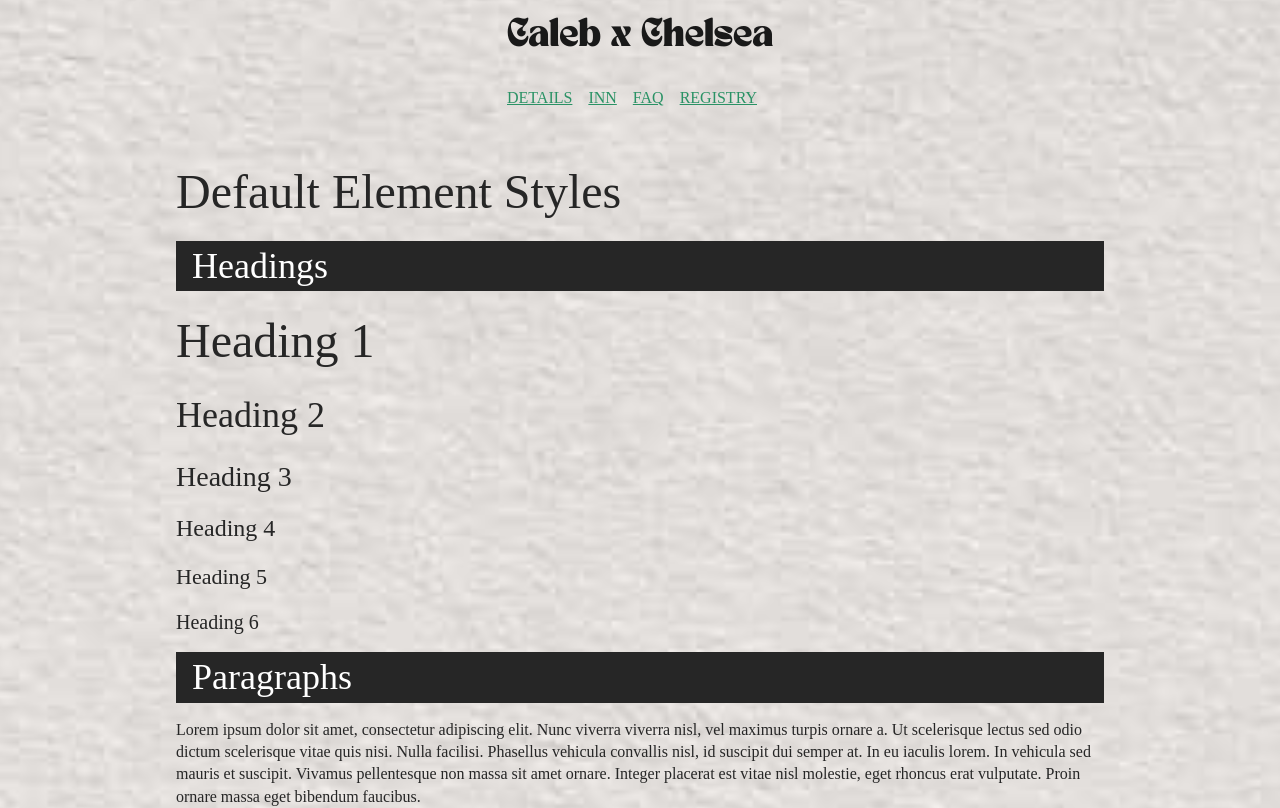
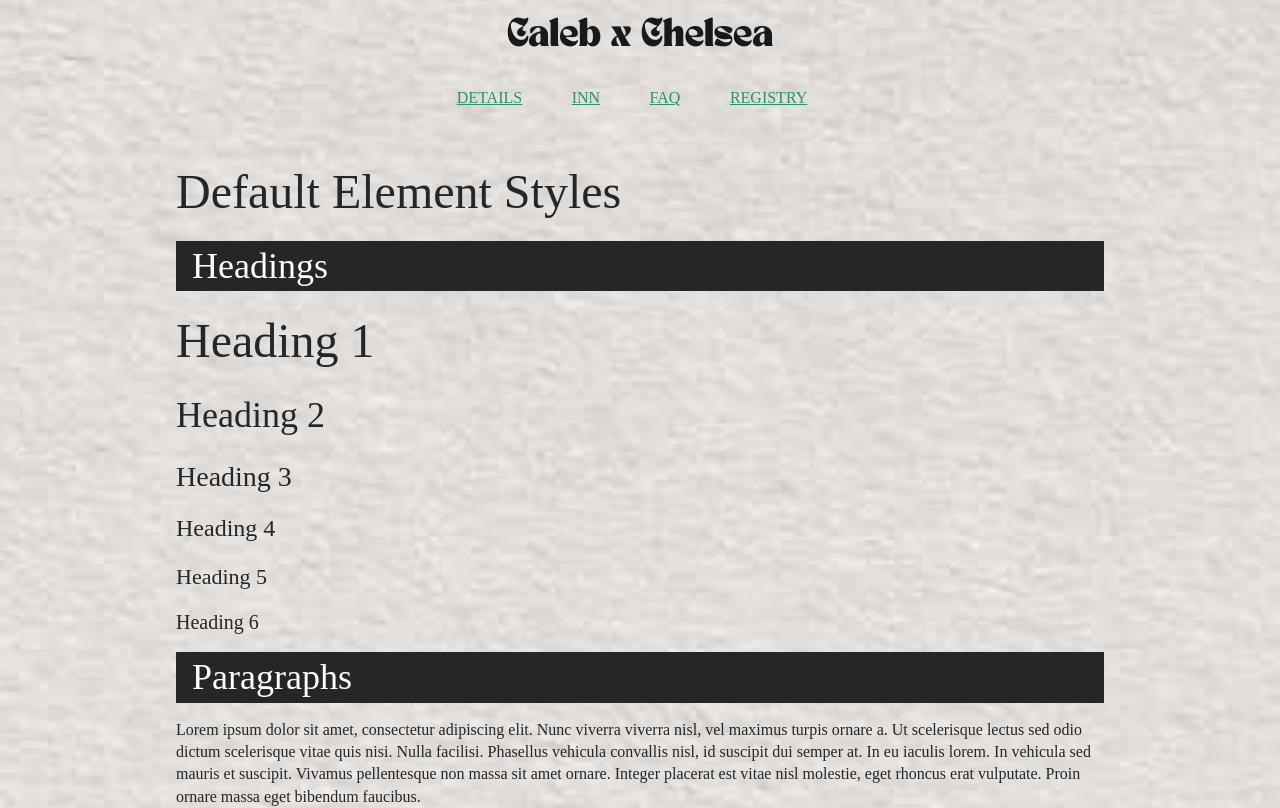
Before and after one commit to cbodtorf/wedding, a SvelteKit app: page /demo/elements in a window 1280 px wide. Shown: the top 808 px of the page. Built offline with nearby package versions, Linux system fonts and the light colour scheme; a web font is replaced by a local one.

Commit message:
feat: add nav for home page.

```diff
--- a/src/components/Header.svelte
+++ b/src/components/Header.svelte
@@ -1,15 +1,7 @@
 <script>
   import { page } from '$app/stores';
+  import Nav from "$components/helpers/Nav.svelte";
   import wordmark from "$svg/wordmark.svg";
-
-  const navItems = [
-    { route: 'details' },
-    { route: 'inn' },
-    { route: 'faq' },
-    { route: 'registry' },
-  ];
-
-  console.log('$page.url.pathname', $page.url.pathname)
 </script>
 
 <header>
@@ -19,9 +11,7 @@
   </div>
 
   <div class="navigation">
-    {#each navItems as item, i}
-      <a class={$page.url.pathname === ('/' + item.route + '/') ? 'active' : ''} href="/{item.route}" aria-label="{item.route.toUpperCase()}">{item.route.toUpperCase()}</a>
-    {/each}
+    <Nav />
   </div>
 </header>
 
@@ -33,11 +23,16 @@
     padding: 1em 0;
   }
 
-  .navigation a {
+  .navigation {
+    display: flex;
+    justify-content: space-around;
+  }
+
+  :global(.navigation a) {
     margin-right: 1em;
   }
 
-  .navigation a.active {
+  :global(.navigation a.active) {
     color: #eaa3a8;
   }
 
--- /dev/null
+++ b/src/components/helpers/Nav.svelte
@@ -0,0 +1,19 @@
+<script>
+  import { page } from '$app/stores';
+
+  const navItems = [
+    { route: 'details' },
+    { route: 'inn' },
+    { route: 'faq' },
+    { route: 'registry' },
+  ];
+
+  console.log('$page.url.pathname', $page.url.pathname)
+</script>
+
+{#each navItems as item, i}
+  <a class={$page.url.pathname === ('/' + item.route + '/') ? 'active' : ''} href="/{item.route}" aria-label="{item.route.toUpperCase()}">{item.route.toUpperCase()}</a>
+{/each}
+
+<style>
+</style>
--- a/src/routes/api/registry.json.js
+++ b/src/routes/api/registry.json.js
@@ -78,7 +78,7 @@ export const get = async ({ params, locals }) => {
     halliehillanimalsanctuary: 'Hallie Hill is a 501c(3) non-profit organization that provides sanctuary for abandoned, abused, or neglected animals – a home with food, shelter, love, and medical care.',
     833421375: 'Loveland Foundation is committed to showing up for communities of color in unique and powerful ways, with a particular focus on Black women and girls. Our resources and initiatives are collaborative and they prioritize opportunity, access, validation, and healing. We are becoming the ones we’ve been waiting for.'
   }
-
+  console.log(pagesIds.length)
   let pages = await Promise.all(
     pagesIds.map(async (id) => {
       const { page } = await request(url, query, {
@@ -89,7 +89,7 @@ export const get = async ({ params, locals }) => {
       if (page) {
         const charity = page.relationships.beneficiaries.nodes[0];
         charity.logo = charity.logo === 'https://images.justgiving.com/image/' ? altLogos[charity.slug] : charity.logo;
-        charity.impactStatement = charity.impactStatement.length < 25 ? altStatements[charity.slug] : charity.impactStatement;
+        charity.impactStatement = (charity.impactStatement || '').length < 25 ? altStatements[charity.slug] : charity.impactStatement;
       }
       return page;
     })
```
Also changed, not shown: src/components/App.svelte (+25 -0 lines).
